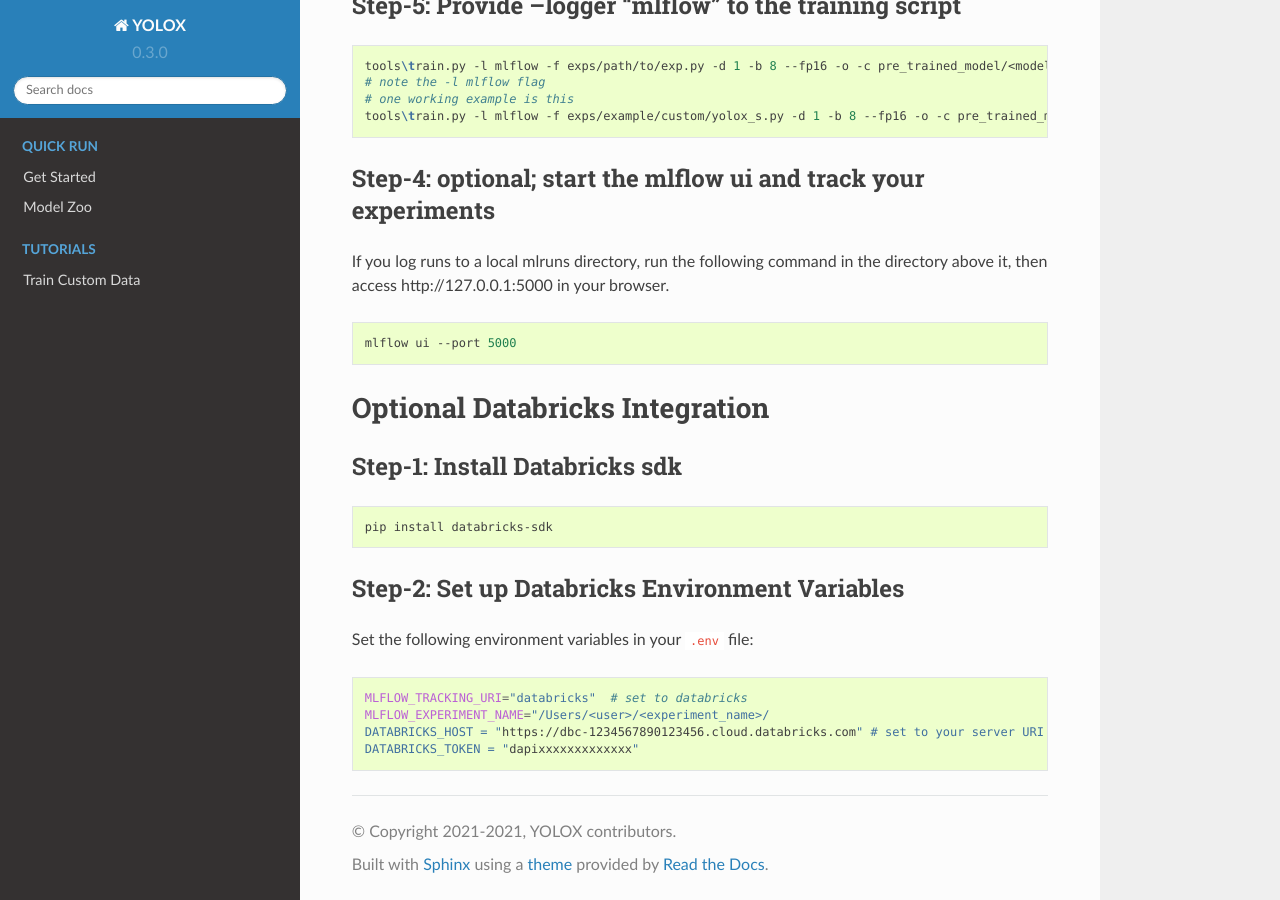
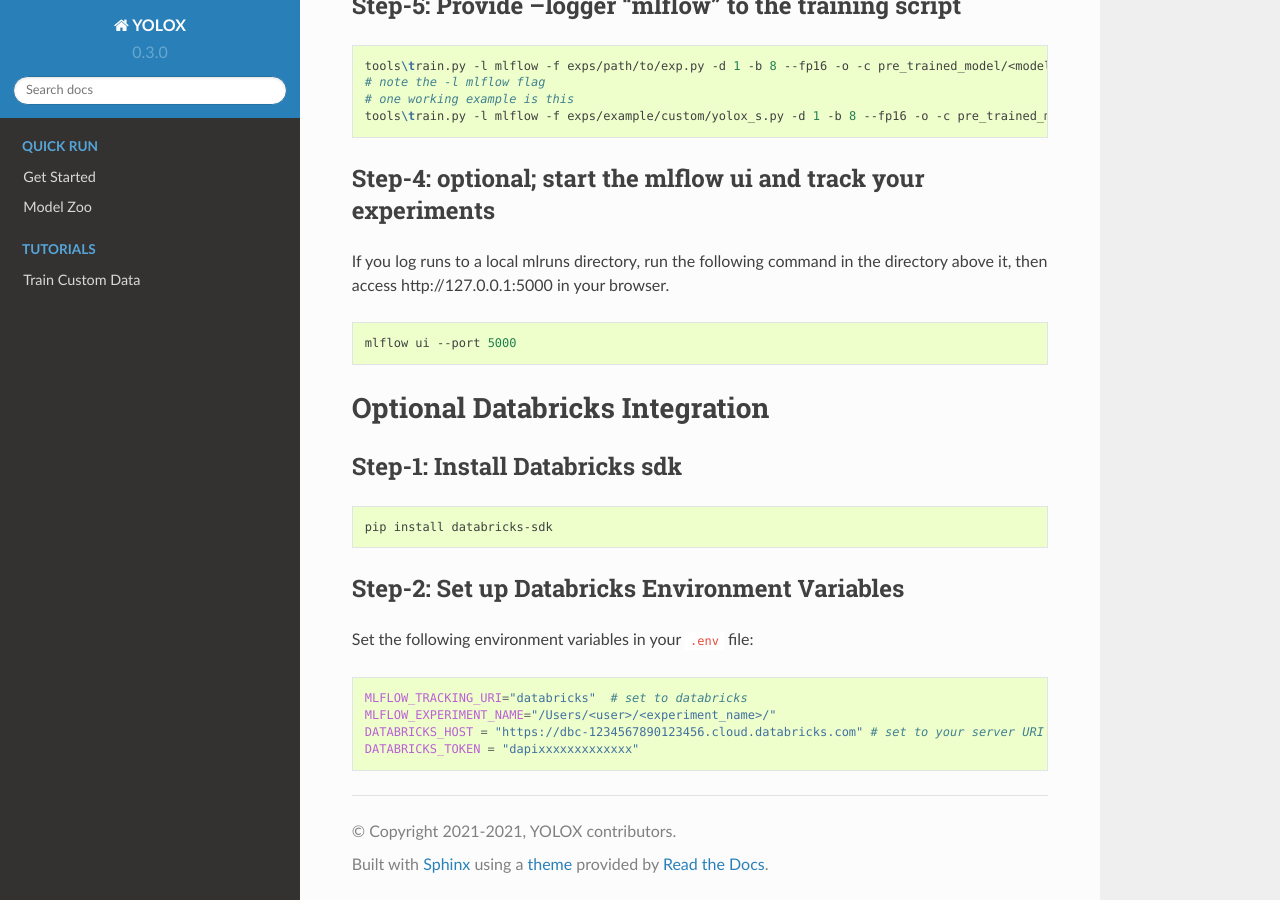
Before and after one commit to Megvii-BaseDetection/YOLOX, a Sphinx documentation site: the page built from docs/mlflow_integration.md, in a window 1280 px wide and 900 px high, scrolled down 1169 px. Built offline with Sphinx 7.4.7 and the Read the Docs theme 2.0.0, drawn with Linux system fonts in a browser that asks for light colours.

````diff
--- a/docs/mlflow_integration.md
+++ b/docs/mlflow_integration.md
@@ -60,7 +60,7 @@
 Set the following environment variables in your `.env` file:
 ```bash
 MLFLOW_TRACKING_URI="databricks"  # set to databricks
-MLFLOW_EXPERIMENT_NAME="/Users/<user>/<experiment_name>/
+MLFLOW_EXPERIMENT_NAME="/Users/<user>/<experiment_name>/"
 DATABRICKS_HOST = "https://dbc-1234567890123456.cloud.databricks.com" # set to your server URI
 DATABRICKS_TOKEN = "dapixxxxxxxxxxxxx"
 ```
````
